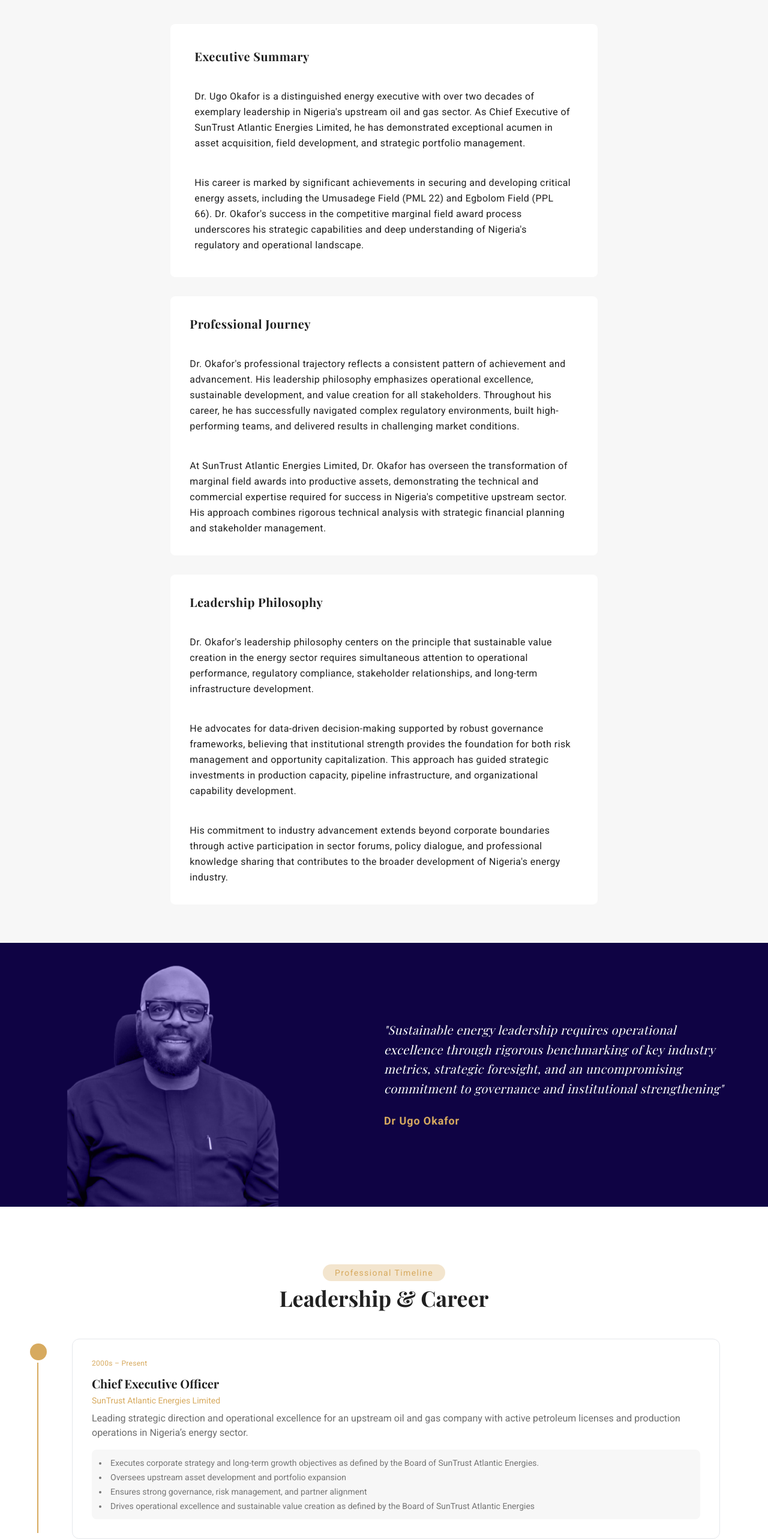
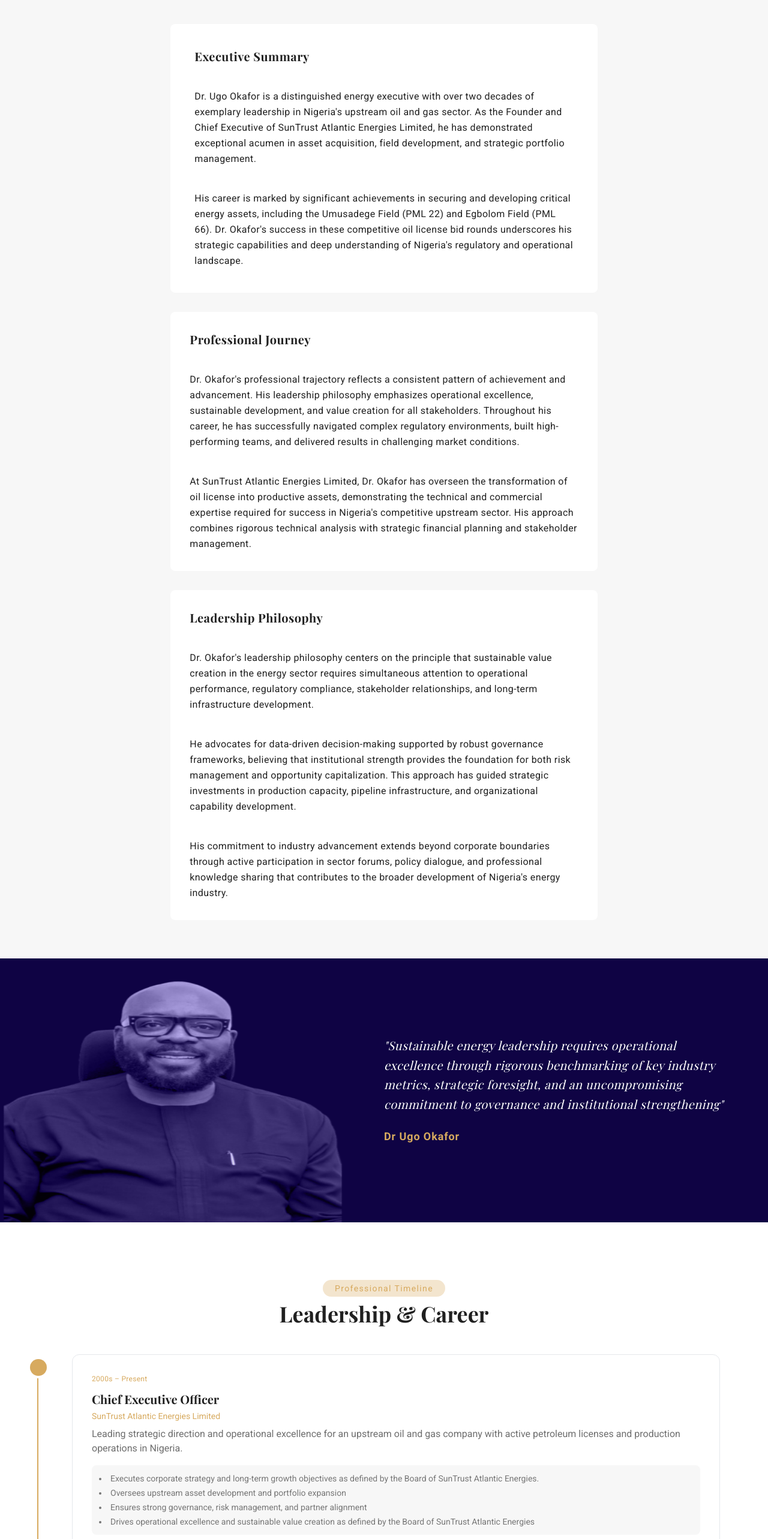
Before and after one commit to apreezofficial/Dr-Ugo-website, a Next.js app: page / in a window 1280 px wide. Shown: the part 960-3526 px from the top of the page at 60% size. Built offline with nearby package versions, Linux system fonts and the light colour scheme; a web font is replaced by a local one.

Commit message:
cleanup changes

```diff
--- a/app/components/Biography.tsx
+++ b/app/components/Biography.tsx
@@ -25,18 +25,18 @@ const Biography: React.FC = () => {
             <p className="text-[#202020] pt-4 leading-relaxed tracking-wide">
               Dr. Ugo Okafor is a distinguished energy executive with over two
               decades of exemplary leadership in Nigeria&apos;s upstream oil and
-              gas sector. As Chief Executive of SunTrust Atlantic Energies
-              Limited, he has demonstrated exceptional acumen in asset
-              acquisition, field development, and strategic portfolio
+              gas sector. As the Founder and Chief Executive of SunTrust
+              Atlantic Energies Limited, he has demonstrated exceptional acumen
+              in asset acquisition, field development, and strategic portfolio
               management.
             </p>
             <p className="text-[#202020] pt-4 leading-relaxed tracking-wide">
               His career is marked by significant achievements in securing and
               developing critical energy assets, including the Umusadege Field
-              (PML 22) and Egbolom Field (PPL 66). Dr. Okafor&apos;s success in
-              the competitive marginal field award process underscores his
-              strategic capabilities and deep understanding of Nigeria&apos;s
-              regulatory and operational landscape.
+              (PML 22) and Egbolom Field (PML 66). Dr. Okafor&apos;s success in
+              these competitive oil license bid rounds underscores his strategic
+              capabilities and deep understanding of Nigeria&apos;s regulatory
+              and operational landscape.
             </p>
           </div>
 
@@ -55,7 +55,7 @@ const Biography: React.FC = () => {
             </p>
             <p className="text-[#202020] pt-4 leading-relaxed tracking-wide">
               At SunTrust Atlantic Energies Limited, Dr. Okafor has overseen the
-              transformation of marginal field awards into productive assets,
+              transformation of oil license into productive assets,
               demonstrating the technical and commercial expertise required for
               success in Nigeria&apos;s competitive upstream sector. His
               approach combines rigorous technical analysis with strategic
@@ -102,9 +102,14 @@ const Biography: React.FC = () => {
             fill
             priority
             className="
-        object-contain
-        opacity-90
-        mix-blend-luminosity"
+      object-contain
+      object-bottom
+      scale-x-[1.45] md:scale-x-[1.6]
+      scale-y-100
+      origin-bottom
+      opacity-90
+      mix-blend-luminosity
+    "
             sizes="(max-width: 768px) 100vw, 50vw"
           />
         </div>
--- a/app/components/Footer.tsx
+++ b/app/components/Footer.tsx
@@ -51,6 +51,7 @@ const Footer: React.FC = () => {
               <li>MIT Sloan</li>
               <li>Harvard Business School</li>
               <li>Vanderbilt Law School (JD)</li>
+              <li>University Of Nigeria (Nsukka)</li>
             </ul>
           </div>
         </div>
--- a/app/components/LeadershipCareer.tsx
+++ b/app/components/LeadershipCareer.tsx
@@ -8,7 +8,7 @@ const LeadershipCareer: React.FC = () => {
       role: "Chief Executive Officer",
       organization: "SunTrust Atlantic Energies Limited",
       description:
-        "Leading strategic direction and operational excellence for an upstream oil and gas company with active petroleum licenses and production operations in Nigeria’s energy sector.",
+        "Leading strategic direction and operational excellence for an upstream oil and gas company with active petroleum licenses and production operations in Nigeria.",
       points: [
         "Executes corporate strategy and long-term growth objectives as defined by the Board of SunTrust Atlantic Energies.",
         "Oversees upstream asset development and portfolio expansion",
```
